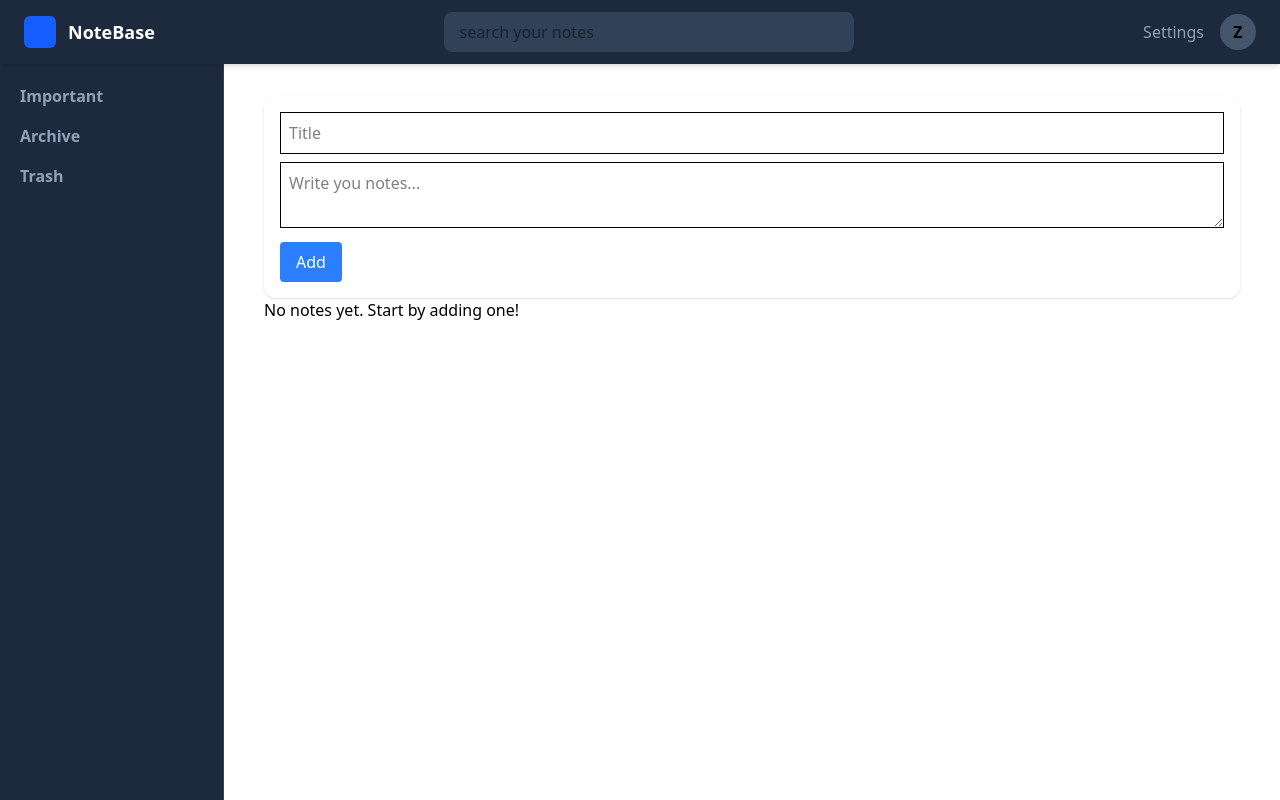
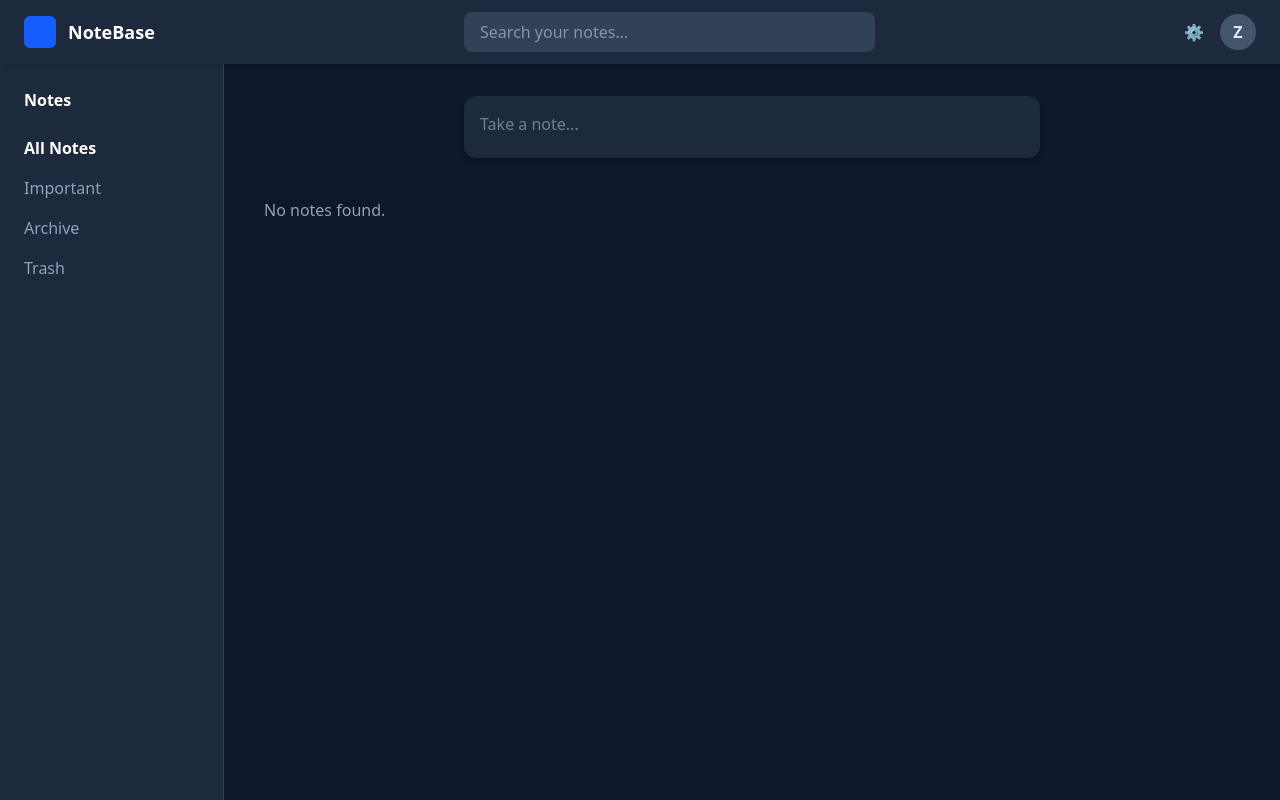
Before and after one commit to m0hammadzaib/NoteBase, a React (Vite) app: page / in a window 1280 px wide. Built offline with nearby package versions, Linux system fonts and the light colour scheme.

Commit message:
Almost completed

```diff
--- a/src/App.jsx
+++ b/src/App.jsx
@@ -1,9 +1,8 @@
-import React from 'react'
-import Navbar from './components/Navbar'
-import Sidebar from './components/Sidebar'
-import NotesInput from './components/NotesInput'
-import NotesGrid from './components/NotesGrid'
-import { useState ,useEffect} from 'react'
+import React, { useState, useEffect } from "react";
+import Navbar from "./components/Navbar";
+import Sidebar from "./components/Sidebar";
+import NotesInput from "./components/NotesInput";
+import NotesGrid from "./components/NotesGrid";
 
 const App = () => {
   const [notes, setNotes] = useState(() => {
@@ -11,29 +10,33 @@ const App = () => {
     return savedNotes ? JSON.parse(savedNotes) : [];
   });
 
+  const [searchTerm, setSearchTerm] = useState("");
+  const [activeFilter, setActiveFilter] = useState("notes");
+  // notes | important | archive | trash
+
   useEffect(() => {
     localStorage.setItem("notes", JSON.stringify(notes));
   }, [notes]);
 
+  const addNote = (title, content) => {
+    if (!title.trim() && !content.trim()) return;
 
-
-  const addNote=(title,content)=>{
-     if(!title.trim() && !content.trim()) return;
-     const newNote={
+    const newNote = {
       id: Date.now(),
       title,
-         content
-      }
-      setNotes([newNote,...notes])
-  }
+      content,
+      isImportant: false,
+      isArchived: false,
+      isTrashed: false,
+      createdAt: Date.now(),
+    };
 
-  const deleteNote=(id)=>{
-    setNotes(prev=>prev.filter(note=> note.id != id))
-  }
+    setNotes([newNote, ...notes]);
+  };
 
   const updateNote = (id, newTitle, newContent) => {
-  setNotes(prevNotes =>
-    prevNotes.map(note =>
+    setNotes((prev) =>
+      prev.map((note) =>
         note.id === id
           ? { ...note, title: newTitle, content: newContent }
           : note
@@ -41,19 +44,64 @@ const App = () => {
     );
   };
 
+  const toggleImportant = (id) => {
+    setNotes((prev) =>
+      prev.map((note) =>
+        note.id === id
+          ? { ...note, isImportant: !note.isImportant }
+          : note
+      )
+    );
+  };
+
+  const toggleArchive = (id) => {
+    setNotes((prev) =>
+      prev.map((note) =>
+        note.id === id
+          ? { ...note, isArchived: !note.isArchived }
+          : note
+      )
+    );
+  };
+
+  const moveToTrash = (id) => {
+    setNotes((prev) =>
+      prev.map((note) =>
+        note.id === id ? { ...note, isTrashed: true } : note
+      )
+    );
+  };
+
+  const filteredNotes = notes
+    .filter((note) => {
+      if (activeFilter === "important") return note.isImportant && !note.isTrashed;
+      if (activeFilter === "archive") return note.isArchived && !note.isTrashed;
+      if (activeFilter === "trash") return note.isTrashed;
+      return !note.isArchived && !note.isTrashed;
+    })
+    .filter(
+      (note) =>
+        note.title.toLowerCase().includes(searchTerm.toLowerCase()) ||
+        note.content.toLowerCase().includes(searchTerm.toLowerCase())
+    );
 
   return (
-    <>
-    <div>
-     <Navbar/>
-     <Sidebar/>
+    <div className="min-h-screen bg-slate-900 text-slate-200">
+      <Navbar searchTerm={searchTerm} setSearchTerm={setSearchTerm} />
+      <Sidebar activeFilter={activeFilter} setActiveFilter={setActiveFilter} />
+
       <div className="ml-56 pt-24 px-10">
-       <NotesInput addNote={addNote}/>
-       <NotesGrid notes={notes} deleteNotes={deleteNote} updateNotes={updateNote}/>
+        <NotesInput addNote={addNote} />
+        <NotesGrid
+          notes={filteredNotes}
+          updateNote={updateNote}
+          toggleImportant={toggleImportant}
+          toggleArchive={toggleArchive}
+          moveToTrash={moveToTrash}
+        />
       </div>
     </div>
-    </>
-  )
-}
+  );
+};
 
-export default App
+export default App;
--- a/src/components/Navbar.jsx
+++ b/src/components/Navbar.jsx
@@ -1,25 +1,30 @@
-import React from 'react'
+const Navbar = ({ searchTerm, setSearchTerm }) => {
+  return (
+    <div className="h-16 bg-slate-800 fixed w-full top-0 z-50 shadow-md flex items-center justify-between px-6">
+      <div className="flex items-center gap-3">
+        <div className="w-8 h-8 bg-blue-600 rounded-md" />
+        <h1 className="text-lg font-semibold text-white">NoteBase</h1>
+      </div>
 
-const Navbar = () => {
-  return (
-    <div className='h-16 bg-slate-800 fixed w-full top-0 z-50 shadow-md flex items-center justify-between px-6'>
-     <div className='flex items-center gap-3'>
-       <div className="w-8 h-8 bg-blue-600 rounded-md" />
-       <h1 className='text-lg font-semibold text-white'>NoteBase</h1>
-     </div>
-     <input className='w-1/3 bg-slate-700 px-4 rounded-lg outline-none focus:ring-1 focus:ring-blue-500 h-10' type="text"  placeholder='search your notes'/>
-     <div className="flex items-center gap-4">
-  <button className="text-slate-400 hover:text-white transition">
-    Settings
-  </button>
+      <input
+        type="text"
+        placeholder="Search your notes..."
+        value={searchTerm}
+        onChange={(e) => setSearchTerm(e.target.value)}
+        className="w-1/3 bg-slate-700 px-4 py-2 rounded-lg outline-none focus:ring-2 focus:ring-blue-500"
+      />
 
-  <div className="w-9 h-9 bg-slate-600 rounded-full flex items-center justify-center font-semibold">
-    Z
-  </div>
-</div>
+      <div className="flex items-center gap-4">
+        <button className="text-slate-400 hover:text-white transition">
+          ⚙️
+        </button>
 
+        <div className="w-9 h-9 bg-slate-600 rounded-full flex items-center justify-center font-semibold">
+          Z
+        </div>
+      </div>
     </div>
-  )
-}
+  );
+};
 
-export default Navbar
+export default Navbar;
--- a/src/components/NoteCard.jsx
+++ b/src/components/NoteCard.jsx
@@ -1,58 +1,77 @@
-import React from 'react'
-import { useState } from 'react';
+import { useState } from "react";
+import React from "react";
 
-const NoteCard = ({note,deleteNote,updateNote}) => {
-
+const NoteCard = ({
+  note,
+  updateNote,
+  toggleImportant,
+  toggleArchive,
+  moveToTrash,
+}) => {
   const [isOpen, setIsOpen] = useState(false);
   const [editTitle, setEditTitle] = useState(note.title);
   const [editContent, setEditContent] = useState(note.content);
 
-const handleOpen = () => {
-  setIsOpen(true);
-};
-
   const handleClose = () => {
-  if (
-    editTitle !== note.title ||
-    editContent !== note.content
-  ) {
     updateNote(note.id, editTitle, editContent);
-  }
-
     setIsOpen(false);
   };
 
-
-
   return (
+    <div
+      className="break-inside-avoid bg-slate-800 rounded-xl p-4 mb-6 shadow-md hover:shadow-xl transition duration-200 cursor-pointer"
+      onClick={() => setIsOpen(true)}
+    >
+      {isOpen ? (
         <>
-    {!isOpen?(
-    <div onClick={handleOpen} className='cursor-pointer'>
-       <div className="bg-white shadow-md rounded-xl p-4 border hover:shadow-lg transition">
-      <h3 className="font-bold text-lg mb-2">{note.title}</h3>
-      <p className="text-gray-700 text-sm">{note.content}</p>
-       <button onClick={() => deleteNote(note.id)}className="text-red-500 text-sm cursor-pointer">Delete</button>
-    </div>
-    </div>
-    ):
-    <div>
           <input
             value={editTitle}
             onChange={(e) => setEditTitle(e.target.value)}
+            className="w-full bg-transparent outline-none mb-2 font-semibold text-white"
           />
-
           <textarea
             value={editContent}
             onChange={(e) => setEditContent(e.target.value)}
+            className="w-full bg-transparent outline-none resize-none text-slate-300"
           />
 
-          <button onClick={handleClose}>
+          <div className="flex justify-end mt-3">
+            <button
+              onClick={(e) => {
+                e.stopPropagation();
+                handleClose();
+              }}
+              className="px-3 py-1 bg-blue-600 rounded text-sm"
+            >
               Close
             </button>
           </div>
-  }
         </>
-  )
-}
+      ) : (
+        <>
+          {note.title && (
+            <h3 className="font-semibold mb-2 text-white">
+              {note.title}
+            </h3>
+          )}
+          <p className="text-sm text-slate-300 whitespace-pre-wrap">
+            {note.content}
+          </p>
 
-export default NoteCard
+          <div
+            className="flex justify-end gap-4 mt-4 text-slate-400"
+            onClick={(e) => e.stopPropagation()}
+          >
+            <button onClick={() => toggleImportant(note.id)}>⭐</button>
+            <button onClick={() => toggleArchive(note.id)}>📦</button>
+            <button onClick={() => moveToTrash(note.id)} className="hover:text-red-400">
+              🗑
+            </button>
+          </div>
+        </>
+      )}
+    </div>
+  );
+};
+
+export default NoteCard;
--- a/src/components/NotesGrid.jsx
+++ b/src/components/NotesGrid.jsx
@@ -1,17 +1,30 @@
-import React from 'react'
-import NoteCard from './NoteCard'
+import NoteCard from "./NoteCard";
 
-const NotesGrid = ({notes, deleteNotes ,updateNotes}) => {
-     if (notes.length === 0) {
-    return <p>No notes yet. Start by adding one!</p>;
+const NotesGrid = ({
+  notes,
+  updateNote,
+  toggleImportant,
+  toggleArchive,
+  moveToTrash,
+}) => {
+  if (notes.length === 0) {
+    return <p className="text-slate-400">No notes found.</p>;
   }
+
   return (
-    <div className='grid grid-cols-1 sm:grid-cols-2 lg:grid-cols-3 gap-4 p-4'>
-   {notes.map(note=>(
-      <NoteCard key={note.id} note={note} deleteNote={deleteNotes} updateNote={updateNotes}/>
-   ))}
+    <div className="columns-4 gap-6">
+      {notes.map((note) => (
+        <NoteCard
+          key={note.id}
+          note={note}
+          updateNote={updateNote}
+          toggleImportant={toggleImportant}
+          toggleArchive={toggleArchive}
+          moveToTrash={moveToTrash}
+        />
+      ))}
     </div>
-  )
-}
+  );
+};
 
-export default NotesGrid
+export default NotesGrid;
--- a/src/components/NotesInput.jsx
+++ b/src/components/NotesInput.jsx
@@ -1,27 +1,54 @@
-import React from 'react'
-import { useState } from 'react'
+import { useState } from "react";
 
-const NotesInput = ({addNote}) => {
-    const [isOpen, setisOpen] = useState(false);
+const NotesInput = ({ addNote }) => {
+  const [isOpen, setIsOpen] = useState(false);
   const [title, setTitle] = useState("");
   const [content, setContent] = useState("");
 
-    const handleAdd=()=>{
-    if (!title.trim() && !content.trim()) return;
-      addNote(title,content);
+  const handleAdd = () => {
+    addNote(title, content);
     setTitle("");
     setContent("");
-      setisOpen(false);
-    }
+    setIsOpen(false);
+  };
+
   return (
-    <div className='p-4 bg-white shadow rounded-xl'>
-      <input value={title} onChange={(e) => setTitle(e.target.value)} type="text" placeholder='Title' className='border p-2 w-full mb-2' />
-      <textarea value={content} onChange={(e) => setContent(e.target.value)} name="" id="" placeholder='Write you notes...' className='border p-2 w-full mb-2'></textarea>
-        <button onClick={handleAdd} className="bg-blue-500 text-white px-4 py-2 rounded">
+    <div className="max-w-xl mx-auto mb-10">
+      <div
+        onClick={() => setIsOpen(true)}
+        className="bg-slate-800 rounded-xl p-4 shadow-md cursor-text"
+      >
+        {isOpen && (
+          <input
+            type="text"
+            placeholder="Title"
+            value={title}
+            onChange={(e) => setTitle(e.target.value)}
+            className="w-full bg-transparent outline-none mb-2 font-semibold text-white"
+          />
+        )}
+
+        <textarea
+          placeholder="Take a note..."
+          value={content}
+          onChange={(e) => setContent(e.target.value)}
+          rows={isOpen ? 3 : 1}
+          className="w-full bg-transparent outline-none resize-none text-slate-300"
+        />
+
+        {isOpen && (
+          <div className="flex justify-end mt-3">
+            <button
+              onClick={handleAdd}
+              className="px-4 py-1.5 bg-blue-600 rounded-lg text-sm hover:bg-blue-700 transition"
+            >
               Add
             </button>
           </div>
-  )
-}
+        )}
+      </div>
+    </div>
+  );
+};
 
-export default NotesInput
+export default NotesInput;
--- a/src/components/Sidebar.jsx
+++ b/src/components/Sidebar.jsx
@@ -1,15 +1,34 @@
 import React from 'react'
 
-const Sidebar = () => {
+const Sidebar = ({ activeFilter, setActiveFilter }) => {
+  const itemClass = (type) =>
+    `mb-4 cursor-pointer ${
+      activeFilter === type
+        ? "text-white font-semibold"
+        : "text-slate-400 hover:text-white"
+    }`;
+
   return (
-    <div className='w-56 bg-slate-800 h-screen fixed top-16 left-0 border-r border-slate-700 p-5'>
-      <div className='mb-6 font-semibold text-white'>
-         <div className='mb-4 text-slate-400 hover:text-white cursor-pointer'>Important</div>
-         <div className='mb-4 text-slate-400 hover:text-white cursor-pointer'>Archive</div>
-         <div className='text-slate-400 hover:text-white cursor-pointer'>Trash</div>
+    <div className="w-56 bg-slate-800 h-screen fixed top-16 left-0 p-6 border-r border-slate-700">
+      <div className="mb-6 font-semibold text-white">Notes</div>
+
+      <div className={itemClass("notes")} onClick={() => setActiveFilter("notes")}>
+        All Notes
+      </div>
+
+      <div className={itemClass("important")} onClick={() => setActiveFilter("important")}>
+        Important
+      </div>
+
+      <div className={itemClass("archive")} onClick={() => setActiveFilter("archive")}>
+        Archive
+      </div>
+
+      <div className={itemClass("trash")} onClick={() => setActiveFilter("trash")}>
+        Trash
       </div>
     </div>
-  )
-}
+  );
+};
 
-export default Sidebar
+export default Sidebar;
```
Lines whose indentation alone changed are shown as unchanged.
